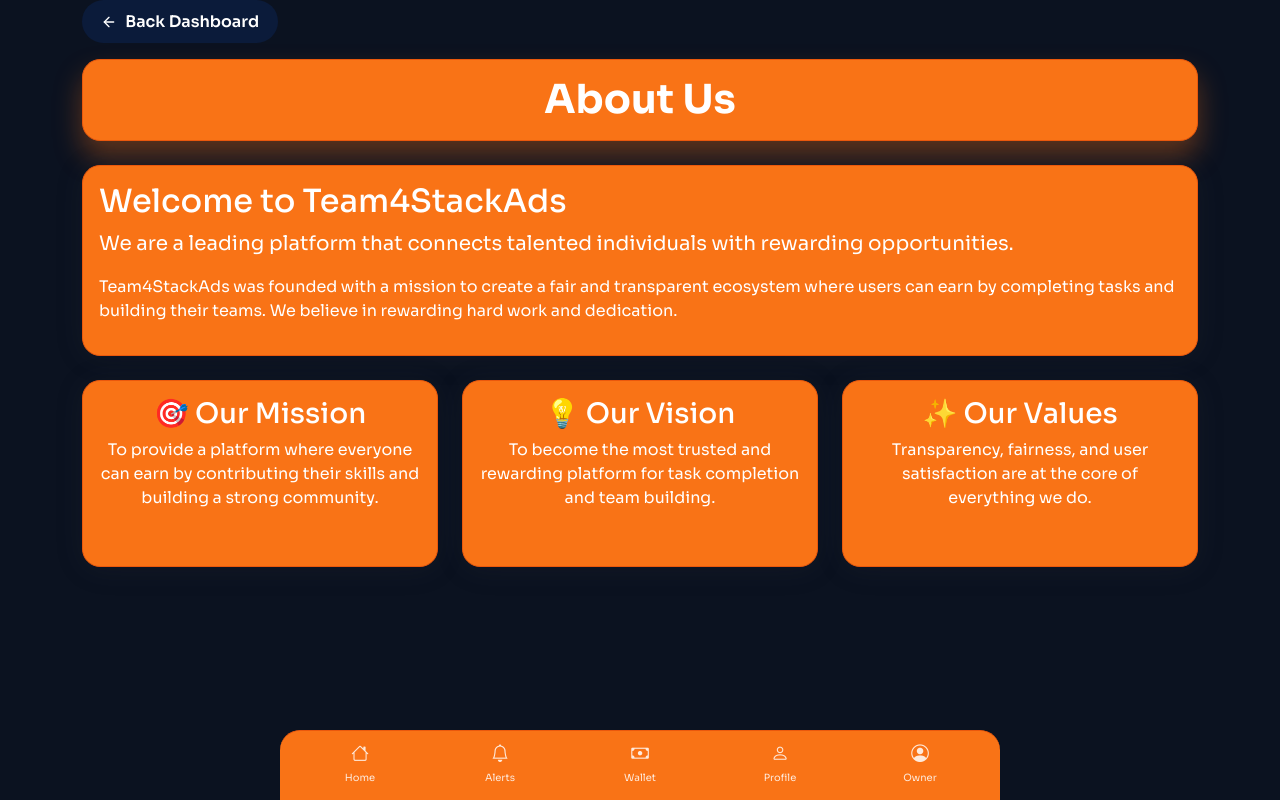
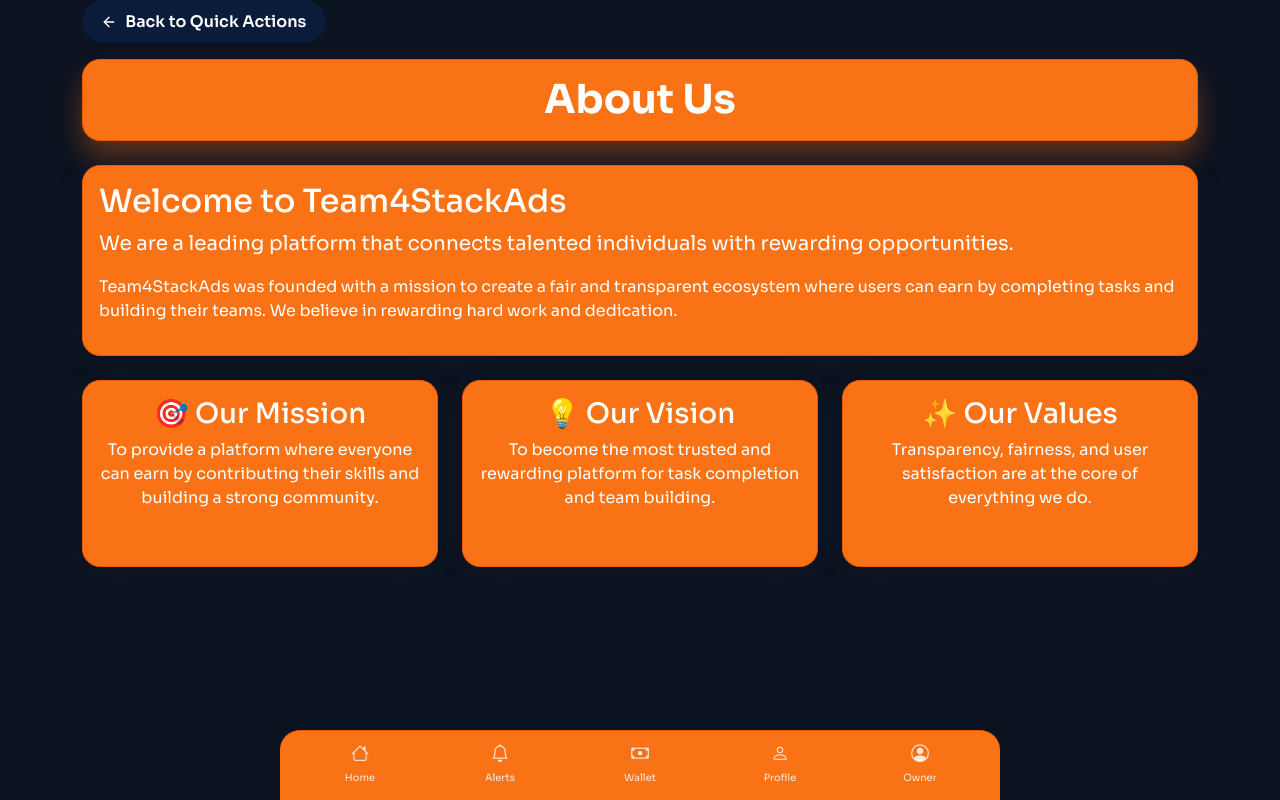
Before and after one commit to Aftab272/Team4stackAds, a React (Vite) app in the folder frontend/: page /about in a window 1280 px wide. Built offline with nearby package versions, Linux system fonts and the light colour scheme; no server answers.

Commit message:
submitted

```diff
--- a/frontend/src/pages/AboutUs.jsx
+++ b/frontend/src/pages/AboutUs.jsx
@@ -16,7 +16,7 @@ const AboutUs = () => {
           onClick={() => navigate('/quick-actions')}
         >
           <FiArrowLeft />
-          Back Dashboard
+          Back to Quick Actions
         </button>
       </div>
       <div className="about-title-box">
--- a/frontend/src/pages/ContactUs.jsx
+++ b/frontend/src/pages/ContactUs.jsx
@@ -52,7 +52,7 @@ const ContactUs = () => {
           onClick={() => navigate('/quick-actions')}
         >
           <FiArrowLeft />
-          Back Dashboard
+          Back to Quick Actions
         </button>
       </div>
       <div className="contact-title-box">
--- a/frontend/src/pages/Guide.jsx
+++ b/frontend/src/pages/Guide.jsx
@@ -43,7 +43,7 @@ const Guide = () => {
           onClick={() => navigate('/quick-actions')}
         >
           <FiArrowLeft />
-          Back Dashboard
+          Back to Quick Actions
         </button>
       </div>
       <div className="guide-title-box">
--- a/frontend/src/pages/OfficialChannel.jsx
+++ b/frontend/src/pages/OfficialChannel.jsx
@@ -59,7 +59,7 @@ const OfficialChannel = () => {
           onClick={() => navigate('/quick-actions')}
         >
           <FiArrowLeft />
-          Back Dashboard
+          Back to Quick Actions
         </button>
       </div>
       <div className="official-title-box">
--- a/frontend/src/pages/Salary.jsx
+++ b/frontend/src/pages/Salary.jsx
@@ -37,7 +37,7 @@ const Salary = () => {
           onClick={() => navigate('/quick-actions')}
         >
           <FiArrowLeft />
-          Back Dashboard
+          Back to Quick Actions
         </button>
       </div>
       <div className="salary-title-box">
--- a/frontend/src/pages/Team.jsx
+++ b/frontend/src/pages/Team.jsx
@@ -43,7 +43,7 @@ const Team = () => {
           onClick={() => navigate('/quick-actions')}
         >
           <FiArrowLeft />
-          Back Dashboard
+          Back to Quick Actions
         </button>
       </div>
       <div className="team-title-box">
--- a/frontend/src/pages/Wallet.jsx
+++ b/frontend/src/pages/Wallet.jsx
@@ -78,7 +78,7 @@ const Wallet = () => {
           <div className="page-header-top">
             <button type="button" className="back-dashboard-button" onClick={() => navigate('/quick-actions')}>
               <FiArrowLeft />
-              Back Dashboard
+              Back to Quick Actions
             </button>
             <button type="button" className="primary-pill" onClick={() => navigate('/withdraw')}>
               Withdraw
--- a/frontend/src/pages/Withdraw.jsx
+++ b/frontend/src/pages/Withdraw.jsx
@@ -98,7 +98,7 @@ const Withdraw = () => {
             className="back-dashboard-button"
             onClick={() => navigate('/quick-actions')}
           >
-            ← Back to Dashboard
+            ← Back to Quick Actions
           </button>
         </div>
         <Container className="py-5">
--- a/frontend/src/pages/Work.jsx
+++ b/frontend/src/pages/Work.jsx
@@ -112,7 +112,7 @@ const Work = () => {
           onClick={() => navigate('/quick-actions')}
         >
           <FiArrowLeft />
-          Back Dashboard
+          Back to Quick Actions
         </button>
       </div>
       <div className="work-title-box">
```
